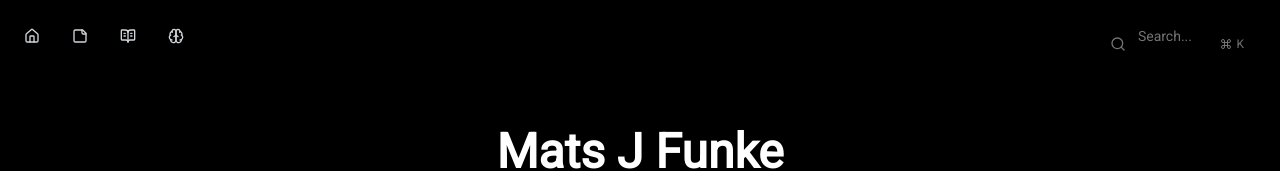
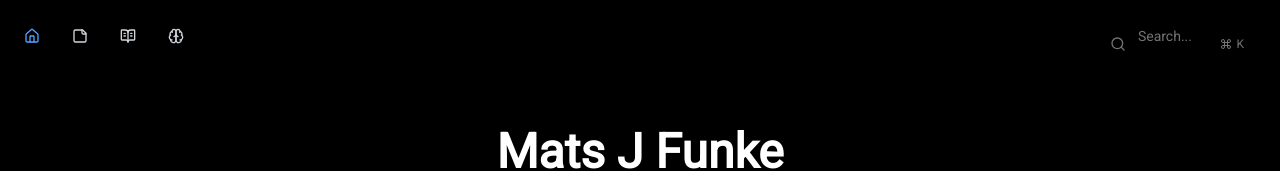
Before and after one commit to matsjfunke/personal-website, a Next.js app: page / in a window 1280 px wide. Shown: the top 171 px of the page. Built offline with nearby package versions, Linux system fonts and the light colour scheme.

Commit message:
feat: add active route indication to nav

```diff
--- a/src/components/Navbar.tsx
+++ b/src/components/Navbar.tsx
@@ -3,6 +3,7 @@
 import { useEffect, useState } from "react";
 
 import Link from "next/link";
+import { usePathname } from "next/navigation";
 
 import { BookOpenText, Brain, House, StickyNote } from "lucide-react";
 
@@ -13,6 +14,7 @@ const Navbar = () => {
   const [isScrolled, setIsScrolled] = useState(false);
   const [isMounted, setIsMounted] = useState(false);
   const [isSmallScreen, setIsSmallScreen] = useState(false);
+  const pathname = usePathname();
 
   // Enable global keyboard shortcuts
   useGlobalShortcuts();
@@ -62,14 +64,18 @@ const Navbar = () => {
           <div className="flex space-x-8">
             <Link
               href="/"
-              className="text-gray-300 hover:text-white transition-colors text-sm font-medium flex items-center sm:space-x-2"
+              className={`${
+                pathname === "/" ? "text-blue-400" : "text-gray-300"
+              } hover:text-white transition-colors text-sm font-medium flex items-center sm:space-x-2`}
             >
               <House className="w-4 h-4" />
               <span className="hidden sm:inline">Home</span>
             </Link>
             <Link
               href="/compendiums"
-              className="text-gray-300 hover:text-white transition-colors text-sm font-medium flex items-center sm:space-x-2"
+              className={`${
+                pathname === "/compendiums" ? "text-blue-400" : "text-gray-300"
+              } hover:text-white transition-colors text-sm font-medium flex items-center sm:space-x-2`}
             >
               <StickyNote className="w-4 h-4" />
               <span className="hidden sm:inline">Compendiums</span>
@@ -83,14 +89,18 @@ const Navbar = () => {
               </Link> */}
             <Link
               href="/books"
-              className="text-gray-300 hover:text-white transition-colors text-sm font-medium flex items-center sm:space-x-2"
+              className={`${
+                pathname === "/books" ? "text-blue-400" : "text-gray-300"
+              } hover:text-white transition-colors text-sm font-medium flex items-center sm:space-x-2`}
             >
               <BookOpenText className="w-4 h-4" />
               <span className="hidden sm:inline">Books</span>
             </Link>
             <Link
               href="/thoughts"
-              className="text-gray-300 hover:text-white transition-colors text-sm font-medium flex items-center sm:space-x-2"
+              className={`${
+                pathname === "/thoughts" ? "text-blue-400" : "text-gray-300"
+              } hover:text-white transition-colors text-sm font-medium flex items-center sm:space-x-2`}
             >
               <Brain className="w-4 h-4" />
               <span className="hidden sm:inline">Thoughts</span>
```
